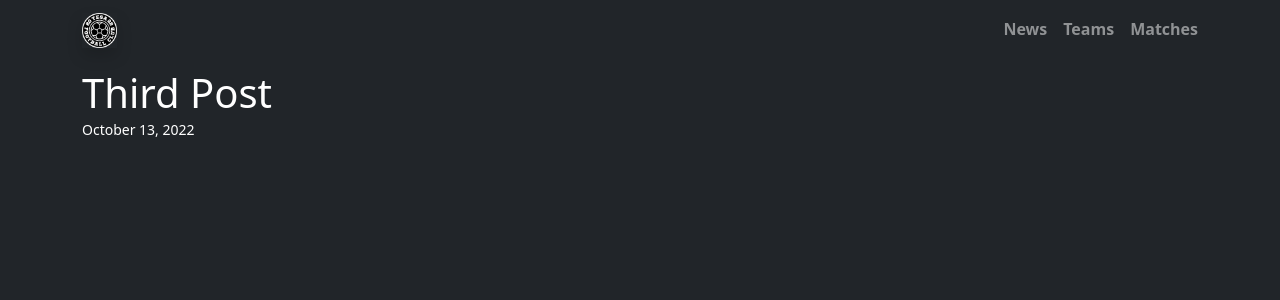
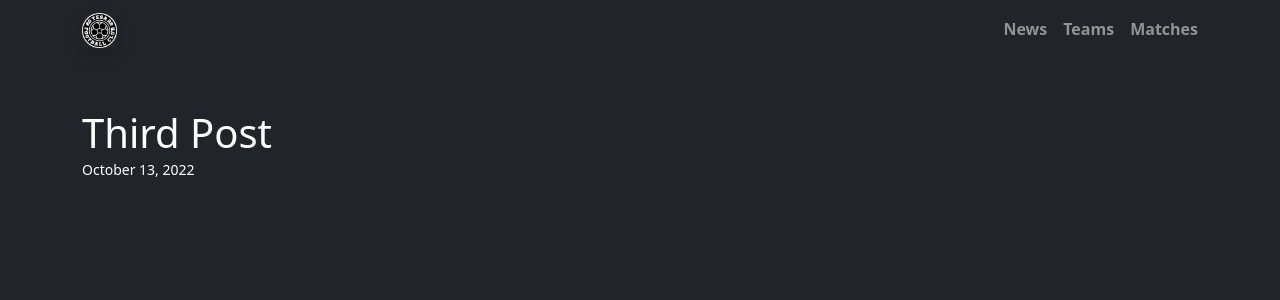
Before and after one commit to tesafc/tesafc.github.io, a Jekyll site: the page built from _posts/2022-10-13-third-post.md, in a window 1280 px wide. Shown: the top 300 px of the page. Built offline with Jekyll 4.4.1, drawn with Linux system fonts in a browser that asks for light colours.

Commit message:
Update post.html

```diff
--- a/_layouts/post.html
+++ b/_layouts/post.html
@@ -2,7 +2,7 @@
 layout: default
 ---
 
-<div class="my-2">
+<div class="my-5">
   <div class="container">
     <header class="text-bg-dark">
       <h1 class="mb-0 text-capitalize">{{ page.title }}</h1>
```
